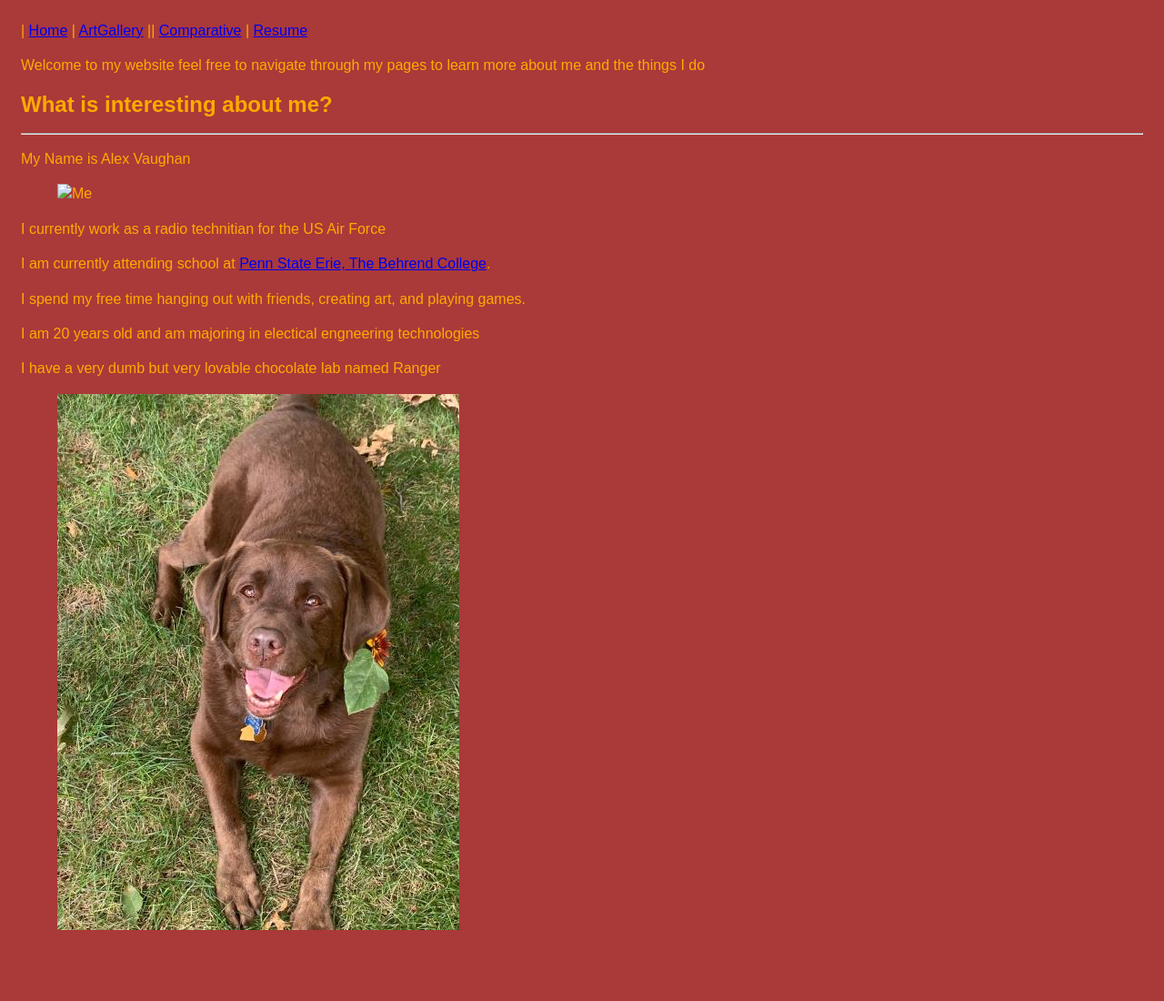
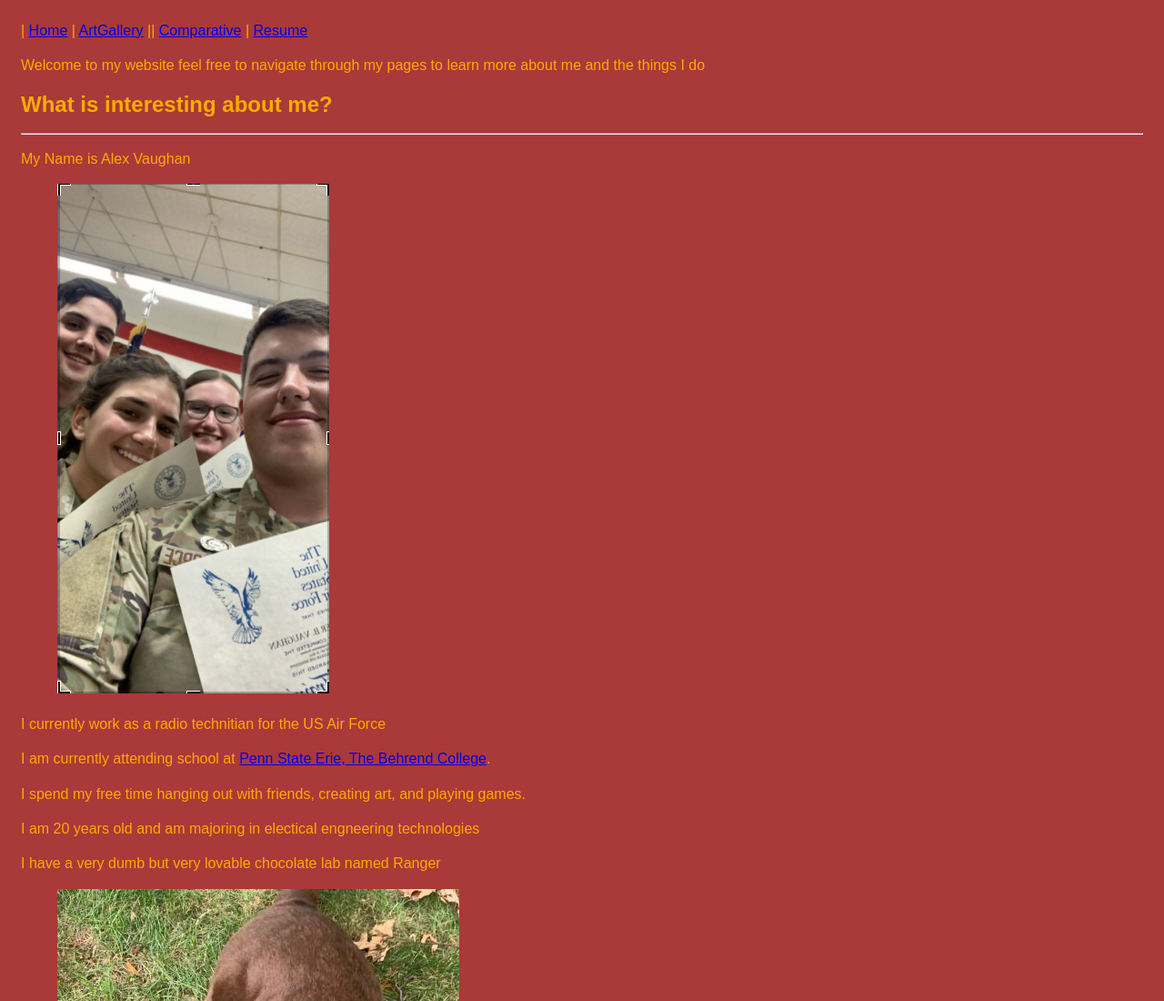
Before and after one commit to AlexanderVaughan/TheHome, a plain HTML site: page docs/index.html in a window 1280 px wide. Shown: the top 1100 px of the page at 91% size. Before the commit the page ends 1067 px from the top, so only its background shows below. Drawn offline with Linux system fonts and the light colour scheme.

Commit message:
general update

```diff
--- a/docs/index.html
+++ b/docs/index.html
@@ -13,7 +13,7 @@
                                  <hr/>
                                  <p> My Name is Alex Vaughan</p>
                                  <figure class="photoGallery">
-                                     <img class="photo" src="images/mepr.png" alt="Me"/>
+                                     <img class="photo" src="images/mepro.png" alt="Me"/>
                                  </figure>
                                  <p> I currently work as a radio technitian for the US Air Force</p>
                                  <p> I am currently attending school at <a href="https://behrend.psu.edu/" >Penn State Erie, The Behrend College</a>. </p>
```
Also changed, not shown: docs/images/meprofix.png (added).
